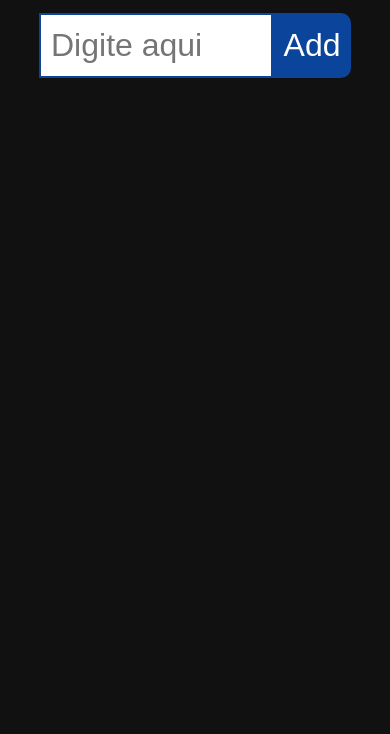
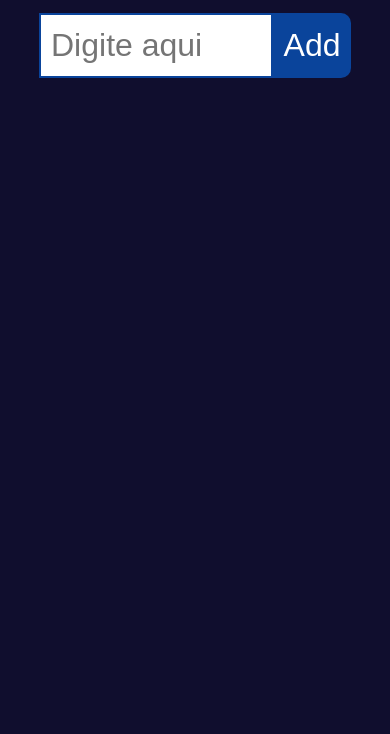
Before and after one commit to PetersonPortella/Lista-tarefa, a plain HTML site: page index.html in a window 390 px wide. Shown: the part 110-844 px from the top of the page. Drawn offline with nearby package versions, Linux system fonts and the light colour scheme.

Commit message:
Update media.css

```diff
--- a/media.css
+++ b/media.css
@@ -6,7 +6,7 @@
     }
 
     body{
-        background: #111111;
+        background: #100e2e;
     }
 
     h1{
```
